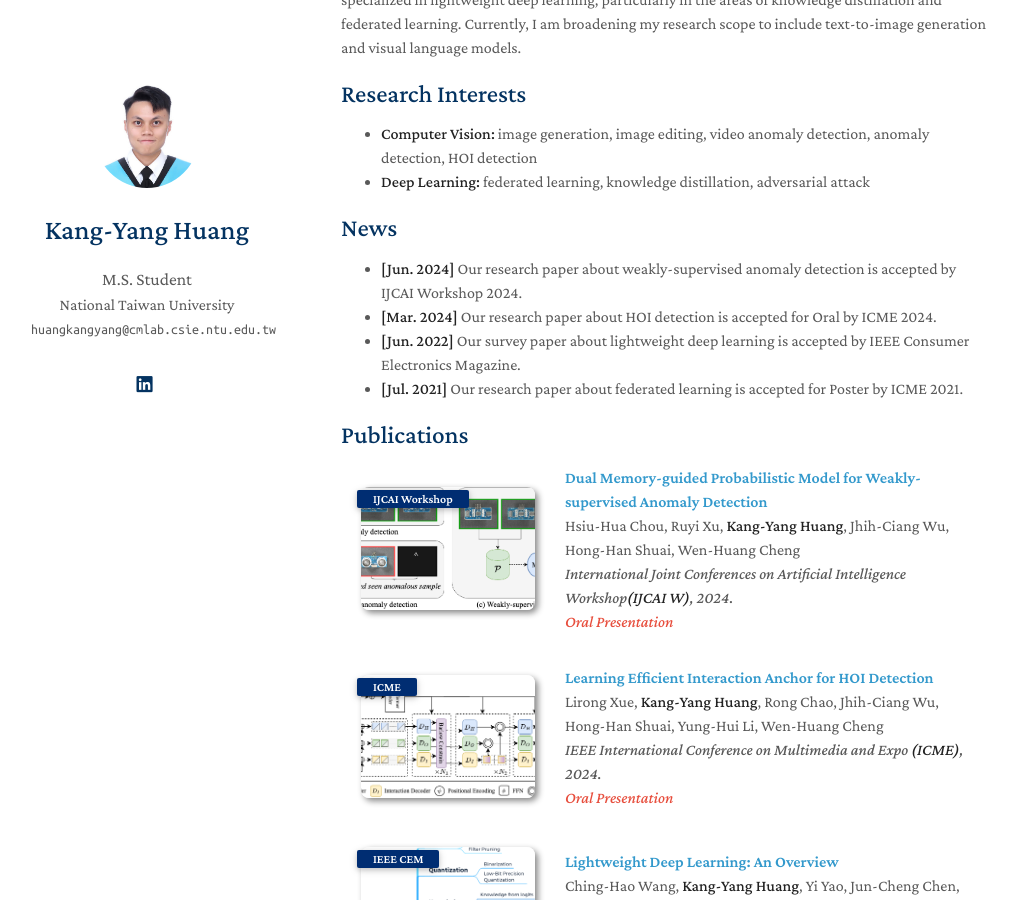
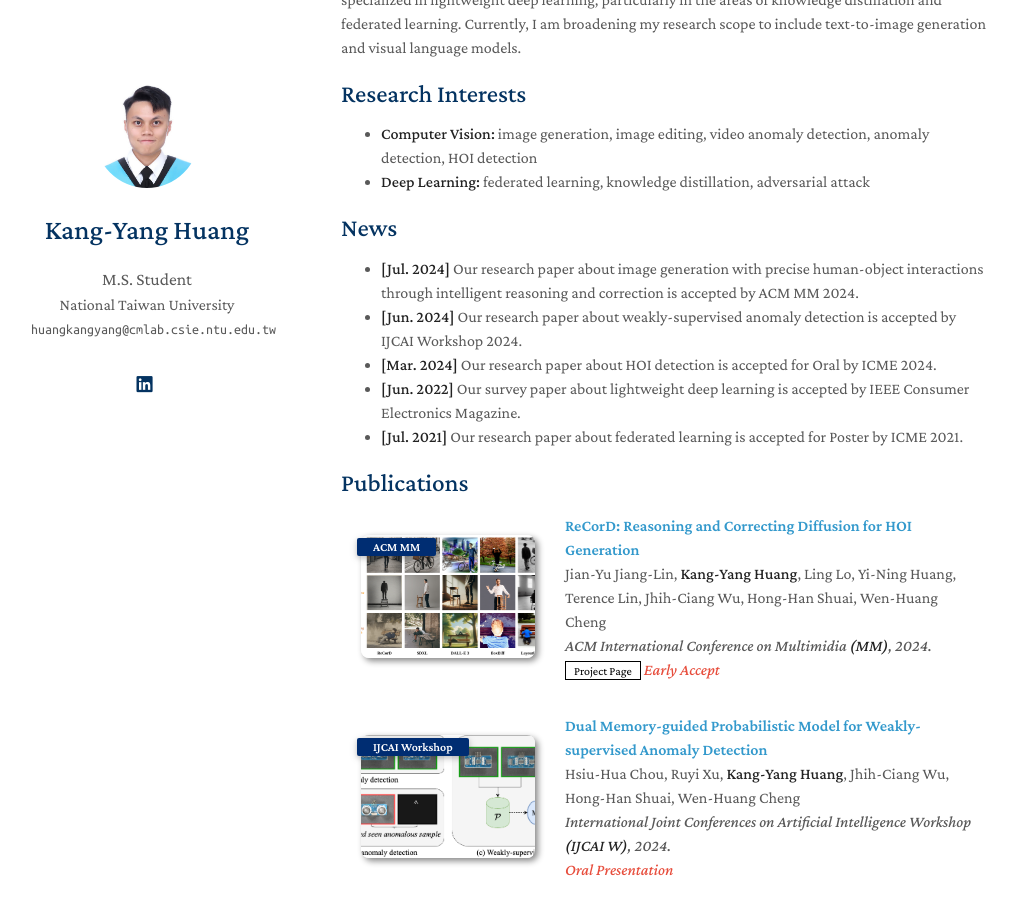
Before and after one commit to alberthkyhky/alberthkyhky.github.io, a Jekyll site: the page built from index.md, in a window 1280 px wide and 900 px high, scrolled down 265 px. Shown: the whole window, without its empty margins (129-1145 px from the left). Built offline with Jekyll 4.4.1, drawn with Linux system fonts in a browser that asks for light colours; nearby versions of some CDN libraries; a style sheet for code colours, icons or effects is not loaded; our own code applies the rules of GitHub Pages for plain Markdown files.

Commit message:
Update MM

```diff
--- a/_data/publications.yml
+++ b/_data/publications.yml
@@ -1,9 +1,19 @@
 main:
+
+  - title: "ReCorD: Reasoning and Correcting Diffusion for HOI Generation"
+    authors: Jian-Yu Jiang-Lin, <strong>Kang-Yang Huang</strong>, Ling Lo, Yi-Ning Huang, Terence Lin, Jhih-Ciang Wu, Hong-Han Shuai, Wen-Huang Cheng
+    conference_short: ACM MM
+    conference: ACM International Conference on Multimidia <strong>(MM)</strong>, 2024.
+    pdf:
+    code:
+    page: https://alberthkyhky.github.io/ReCorD/
+    image: ./assets/img/MM_2024-Teaser.png
+    notes: Early Accept
 
   - title: "Dual Memory-guided Probabilistic Model for Weakly-supervised Anomaly Detection"
     authors: Hsiu-Hua Chou, Ruyi Xu, <strong>Kang-Yang Huang</strong>, Jhih-Ciang Wu, Hong-Han Shuai, Wen-Huang Cheng
     conference_short: IJCAI Workshop
-    conference: International Joint Conferences on Artificial Intelligence Workshop<strong>(IJCAI W)</strong>, 2024.
+    conference: International Joint Conferences on Artificial Intelligence Workshop <strong>(IJCAI W)</strong>, 2024.
     pdf:
     image: ./assets/img/IJCAIW24_WAD.png
     notes: Oral Presentation
--- a/index.md
+++ b/index.md
@@ -13,6 +13,7 @@ I am currently a master's student in computer science at National Taiwan Univers
 
 ## News
 
+- **[Jul. 2024]** Our research paper about image generation with precise human-object interactions through intelligent reasoning and correction is accepted by ACM MM 2024.
 - **[Jun. 2024]** Our research paper about weakly-supervised anomaly detection is accepted by IJCAI Workshop 2024.
 - **[Mar. 2024]** Our research paper about HOI detection is accepted for Oral by ICME 2024.
 - **[Jun. 2022]** Our survey paper about lightweight deep learning is accepted by IEEE Consumer Electronics Magazine.
```
Also changed, not shown: assets/img/MM_2024-Teaser.png (added), assets/img/teaser_example.png (deleted), assets/img/teaser_example_2.png (deleted).
